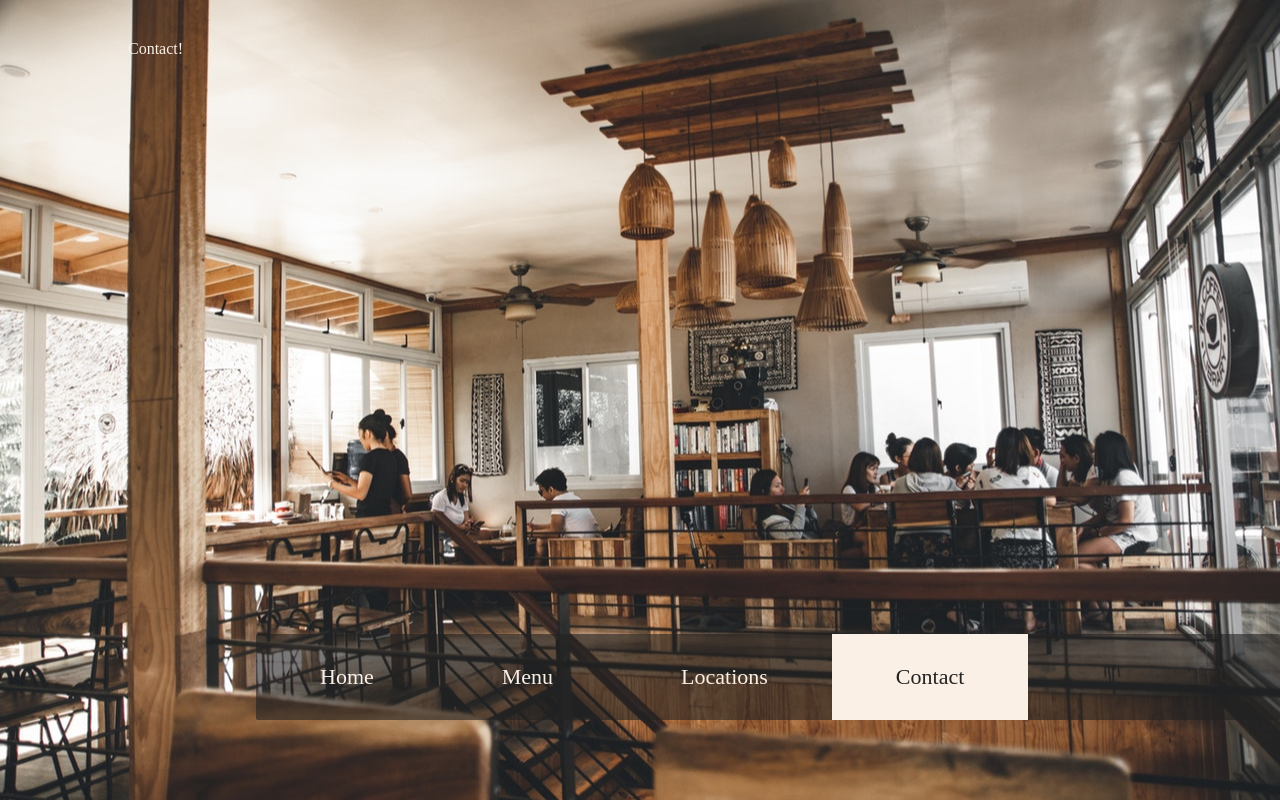
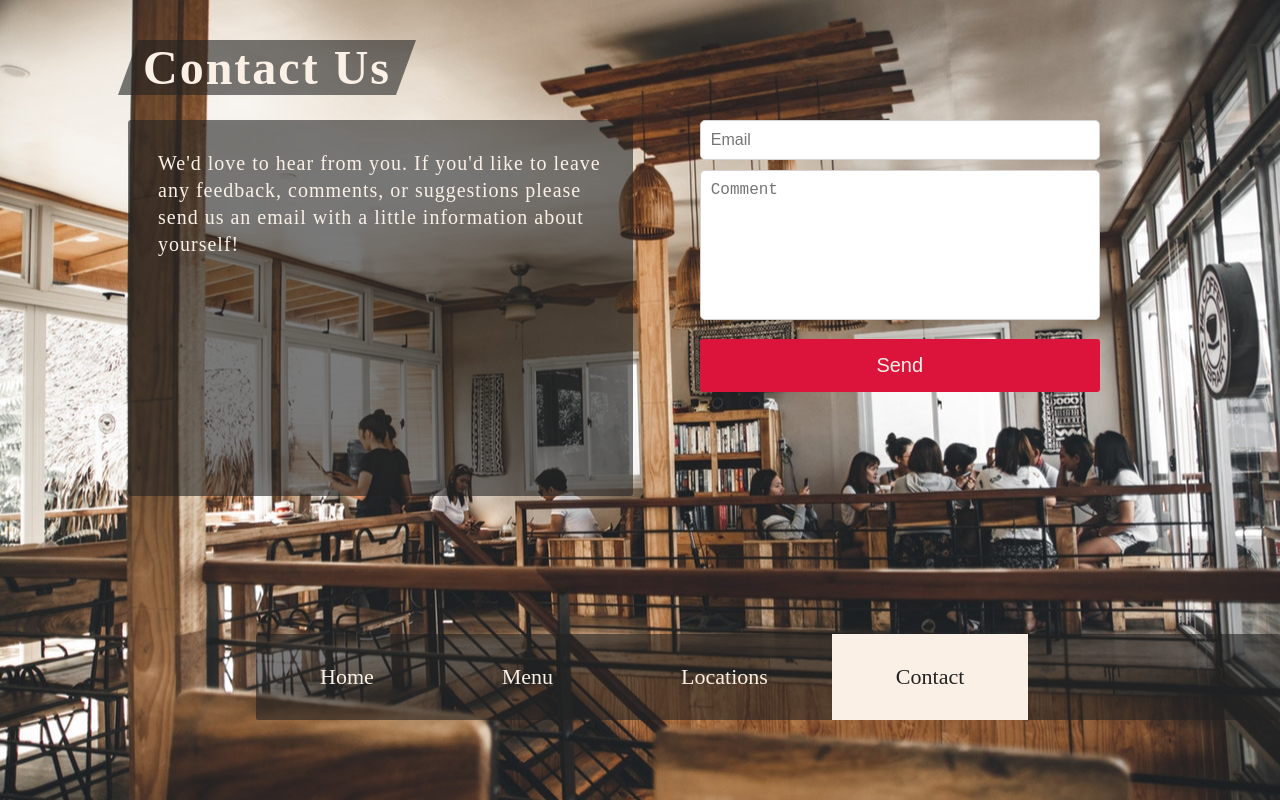
Before and after one commit to aznafro/restaurant, a website built with webpack: page dist/index.html in a window 1280 px wide. Both pictures are taken after a click on the link "Contact". Built offline with nearby package versions, Linux system fonts and the light colour scheme.

Commit message:
add contact section. also add scale on image hover in the menu section, desktop view

```diff
--- a/src/js/sections/contact.js
+++ b/src/js/sections/contact.js
@@ -1,8 +1,90 @@
 const contact = () => {
-	let el = document.createElement("div");
-	el.textContent = "Contact!";
-	el.classList.add("contact__section");
-	return el;
+	let contactSection = document.createElement("section");
+	contactSection.classList.add("contact__section");
+
+	// add header
+	let contactHeader = document.createElement("h1");
+	let headerSpan = document.createElement("span");
+
+	contactHeader.classList.add("contact__header");
+	headerSpan.classList.add("text");
+
+	headerSpan.textContent = "Contact Us";
+
+	contactHeader.appendChild(headerSpan);
+	contactSection.appendChild(contactHeader);
+
+	let row = document.createElement("div");
+	let descBox = document.createElement("div");
+	let formBox = document.createElement("div");
+
+	row.classList.add("row");
+	descBox.classList.add("col-md-1-2");
+	formBox.classList.add("col-md-1-2");
+
+	// description box
+	let desc = document.createElement("div");
+	let descText = document.createElement("p");
+
+	desc.classList.add("contact__desc");
+	descText.classList.add("contact__desc--text");
+
+	descText.textContent = "We'd love to hear from you. If you'd like to leave any feedback, comments, or suggestions please send us an email with a little information about yourself!";
+
+	desc.appendChild(descText);
+
+	// form box
+	let form = document.createElement("form");
+	let emailInput = document.createElement("input");
+	let comment = document.createElement("textarea");
+	let send = document.createElement("button");
+
+	form.classList.add("contact__form");
+
+	send.classList.add("contact__form--button");
+	send.textContent = "Send";
+
+	emailInput.classList.add("contact__form--input");
+	comment.classList.add("contact__form--textarea")
+
+	// set input types
+	let emailType = document.createAttribute("type");
+	emailType.value = "email";
+	emailInput.setAttributeNode(emailType);
+
+	// set input placeholders
+	let emailPlaceholder = document.createAttribute("placeholder");
+	let commentPlaceholder = document.createAttribute("placeholder");
+
+	emailPlaceholder.value = "Email";
+	commentPlaceholder.value = "Comment";
+
+	emailInput.setAttributeNode(emailPlaceholder);
+	comment.setAttributeNode(commentPlaceholder);
+
+	// set required
+	let emailRequired = document.createAttribute("required");
+	let commentRequired = document.createAttribute("required");
+
+	emailRequired.value = true;
+	commentRequired.value = true;
+
+	emailInput.setAttributeNode(emailRequired);
+	comment.setAttributeNode(commentRequired);
+
+	form.appendChild(emailInput);
+	form.appendChild(comment);
+	form.appendChild(send);
+
+	descBox.appendChild(desc);
+	formBox.appendChild(form);
+
+	row.appendChild(descBox);
+	row.appendChild(formBox);
+
+	contactSection.appendChild(row);
+
+	return contactSection;
 }
 
 export default contact;
--- a/src/js/sections/locations.js
+++ b/src/js/sections/locations.js
@@ -20,7 +20,6 @@ const locations = () => {
 	let mapBox = document.createElement("div");
 
 	locBox.classList.add("row");
-	locBox.classList.add("loc__row")
 	addressBox.classList.add("col-md-1-2");
 	mapBox.classList.add("col-md-1-2");
 
--- a/src/sass/base/_typography.scss
+++ b/src/sass/base/_typography.scss
@@ -14,3 +14,10 @@ body {
 		transform: skewX(20deg);
 	}
 }
+
+[class$="__header"] {
+	font-size: 48px;
+	letter-spacing: 2px;
+	margin-bottom: 25px;
+	padding: 0 15px;
+}
--- a/src/sass/components/_card.scss
+++ b/src/sass/components/_card.scss
@@ -4,6 +4,7 @@
 	left: 0;
 	width: 100%;
 	height: 100%;
+	overflow: hidden;
 	transition: .4s;
 
 	&__img {
@@ -49,7 +50,7 @@
 		position: relative;
 		border-radius: 5px;
 		border: 1px solid $white;
-		height: 300px;
+		height: 250px;
 		padding: 5px;
 		background-color: $black-trans;
 
@@ -83,6 +84,7 @@
 			cursor: pointer;
 
 			.card__img {
+				transform: scale(1.1);
 				filter: blur(2px) brightness(50%);
 			}
 
--- /dev/null
+++ b/src/sass/components/_form.scss
@@ -0,0 +1,47 @@
+.contact__form {
+	height: 50vh;
+	max-width: 400px;
+	margin: 0 auto;
+
+	&--input,
+	&--textarea {
+		width: 100%;
+		border-radius: 5px;
+		padding: 10px;
+		border: 1px solid lightgray;
+		font-size: 16px;
+
+		&:focus {
+			outline: none;
+		}
+	}
+
+	&--input {
+		margin-bottom: 10px;
+	}
+
+	&--textarea {
+		height: 150px;
+		margin-bottom: 15px;
+		resize: none;
+	}
+
+	&--button {
+		background-color: $pink;
+		border: none;
+		border-radius: 3px;
+		font-size: 20px;
+		width: 100%;
+		padding: 15px 0;
+		color: $white;
+
+		&:hover {
+			cursor: pointer;
+		}
+
+		&:focus {
+			outline: none;
+		}
+	}
+
+}
--- a/src/sass/main.scss
+++ b/src/sass/main.scss
@@ -6,6 +6,7 @@
 @import "components/screen";
 @import "components/slideshow";
 @import "components/card";
+@import "components/form";
 
 @import "layout/content";
 @import "layout/grid";
--- a/src/sass/sections/_contact.scss
+++ b/src/sass/sections/_contact.scss
@@ -0,0 +1,45 @@
+.contact__section .row {
+	flex-direction: column;
+
+	[class^="col-"]:first-child {
+		margin-right: 0;
+	}
+}
+
+.contact__desc {
+	background-color: $black-trans;
+	border-radius: 3px;
+	padding: 20px;
+	margin-bottom: 20px;
+
+	&--text {
+		font-size: 16px;
+		letter-spacing: 1px;
+		line-height: 20px;
+	}
+}
+
+@media only screen and (min-width: 768px) {
+	.contact__desc,
+	.contact__form {
+		height: 47vh;
+	}
+
+	.contact__desc {
+		padding: 30px;
+
+		&--text {
+			font-size: 20px;
+			letter-spacing: 1px;
+			line-height: 27px;
+		}
+	}
+
+	.contact__section .row {
+		flex-direction: row;
+
+		[class^="col-"]:first-child {
+			margin-right: $gutter-width;
+		}
+	}
+}
--- a/src/sass/sections/_locations.scss
+++ b/src/sass/sections/_locations.scss
@@ -1,11 +1,6 @@
-.location__header {
-	font-size: 48px;
-	letter-spacing: 2px;
-	margin-bottom: 25px;
-}
-
 .address {
 	background: $black-trans;
+	border-radius: 3px;
 	text-align: center;
 	padding: 15px;
 	margin-bottom: 20px;
@@ -32,7 +27,7 @@
 	height: 35vh;
 }
 
-.loc__row {
+.locations__section .row {
 	flex-direction: column;
 
 	[class^="col-"]:first-child {
@@ -41,7 +36,7 @@
 }
 
 @media only screen and (min-width: 768px) {
-	.loc__row {
+	.locations__section .row {
 		flex-direction: row;
 
 		[class^="col-"]:last-child {
--- a/src/sass/sections/_menu.scss
+++ b/src/sass/sections/_menu.scss
@@ -1,9 +1,3 @@
 .menu__section {
 	height: 100%;
 }
-
-.menu__header {
-	font-size: 42px;
-	margin-bottom: 25px;
-	padding: 0 15px;
-}
```
Also changed, not shown: dist/main.css, dist/main.js, 1 other file.
